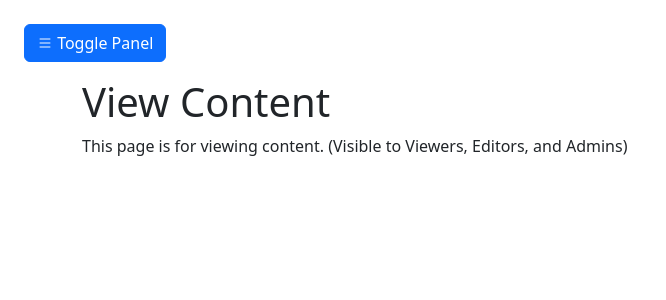
After one commit to mrcouthy/flaskspa, a Flask app: template templates/view_content.html in a window 1280 px wide. The commit adds this page. Shown: the top 300 px of the page, without its empty margins (0-666 px from the left). Run offline with Flask 3, Linux system fonts and the light colour scheme; the template is opened without the code that fills it, so the values that code supplies are empty.

Commit message:
feat: Implement role-based authorization
This commit introduces a role-based authorization system using Flask-Security-Too.

Key changes:
- Verified existing roles (admin, editor, viewer) are created by `init-db`.
- Added new routes:
    - `/content_dashboard`: Accessible to 'editor' and 'admin' roles. Placeholder for content management.
    - `/view_content`: Accessible to 'viewer', 'editor', and 'admin' roles. Placeholder for viewing content.
- Applied `@roles_accepted` decorator to protect these new routes.
- Updated `templates/base.html` navigation:
    - Links to "View Content", "Content Dashboard", and admin sections are now conditionally displayed based on the logged-in user's roles.
- Added a basic Admin Dashboard:
    - New route `/admin/dashboard` protected for 'admin' role.
    - New template `templates/admin/dashboard.html` providing links to admin functions.
    - Navigation updated to include a link to the Admin Dashboard for admins.

A manual testing checklist has been prepared to verify these changes thoroughly. This enhancement provides a foundational authorization layer for the application, allowing for more granular control over access to different features and content based on user roles.

```diff
--- a/app.py
+++ b/app.py
@@ -1,6 +1,6 @@
 from flask import Flask, render_template, flash, redirect, url_for, abort
 from flask_sqlalchemy import SQLAlchemy
-from flask_security import Security, SQLAlchemyUserDatastore, UserMixin, RoleMixin, roles_required, current_user
+from flask_security import Security, SQLAlchemyUserDatastore, UserMixin, RoleMixin, roles_required, current_user, roles_accepted
 from flask_security.recoverable import send_reset_password_instructions
 from flask_mail import Mail
 from flask_wtf import FlaskForm
@@ -79,6 +79,21 @@ security = Security(app, user_datastore) # Initialize security after models and
 @app.route('/')
 def home():
     return render_template('index.html')
+
+@app.route('/content_dashboard')
+@roles_accepted('editor', 'admin')
+def content_dashboard():
+    return render_template('content_dashboard.html')
+
+@app.route('/view_content')
+@roles_accepted('viewer', 'editor', 'admin')
+def view_content():
+    return render_template('view_content.html')
+
+@app.route('/admin/dashboard')
+@roles_required('admin')
+def admin_dashboard():
+    return render_template('admin/dashboard.html')
 
 @app.route('/admin/add_user', methods=['GET', 'POST'])
 @roles_required('admin')
--- a/templates/base.html
+++ b/templates/base.html
@@ -45,8 +45,27 @@
                         <i class="bi bi-person-lines-fill"></i> Contact
                     </a>
                 </li>
+                {% if current_user.is_authenticated and (current_user.has_role('viewer') or current_user.has_role('editor') or current_user.has_role('admin')) %}
+                <li class="list-group-item">
+                    <a href="{{ url_for('view_content') }}" class="list-group-item list-group-item-action">
+                        <i class="bi bi-eye"></i> View Content
+                    </a>
+                </li>
+                {% endif %}
+                {% if current_user.is_authenticated and (current_user.has_role('editor') or current_user.has_role('admin')) %}
+                <li class="list-group-item">
+                    <a href="{{ url_for('content_dashboard') }}" class="list-group-item list-group-item-action">
+                        <i class="bi bi-pencil-square"></i> Content Dashboard
+                    </a>
+                </li>
+                {% endif %}
                 {% if current_user.is_authenticated and current_user.has_role('admin') %}
                 <li class="list-group-item list-group-item-secondary text-uppercase small pt-2 pb-2 ps-3">Admin Tools</li>
+                <li class="list-group-item">
+                    <a href="{{ url_for('admin_dashboard') }}" class="list-group-item list-group-item-action">
+                        <i class="bi bi-speedometer2"></i> Admin Dashboard
+                    </a>
+                </li>
                 <li class="list-group-item">
                     <a href="{{ url_for('user_management') }}" class="list-group-item list-group-item-action">
                         <i class="bi bi-people"></i> User Management
--- /dev/null
+++ b/templates/view_content.html
@@ -0,0 +1,9 @@
+{% extends "base.html" %}
+{% block title %}View Content{% endblock %}
+{% block content %}
+<div class="container">
+    <h1>View Content</h1>
+    <p>This page is for viewing content. (Visible to Viewers, Editors, and Admins)</p>
+    <!-- Display content here -->
+</div>
+{% endblock %}
```
Also changed, not shown: templates/admin/dashboard.html (added, +13 -0 lines), templates/content_dashboard.html (added, +9 -0 lines).
